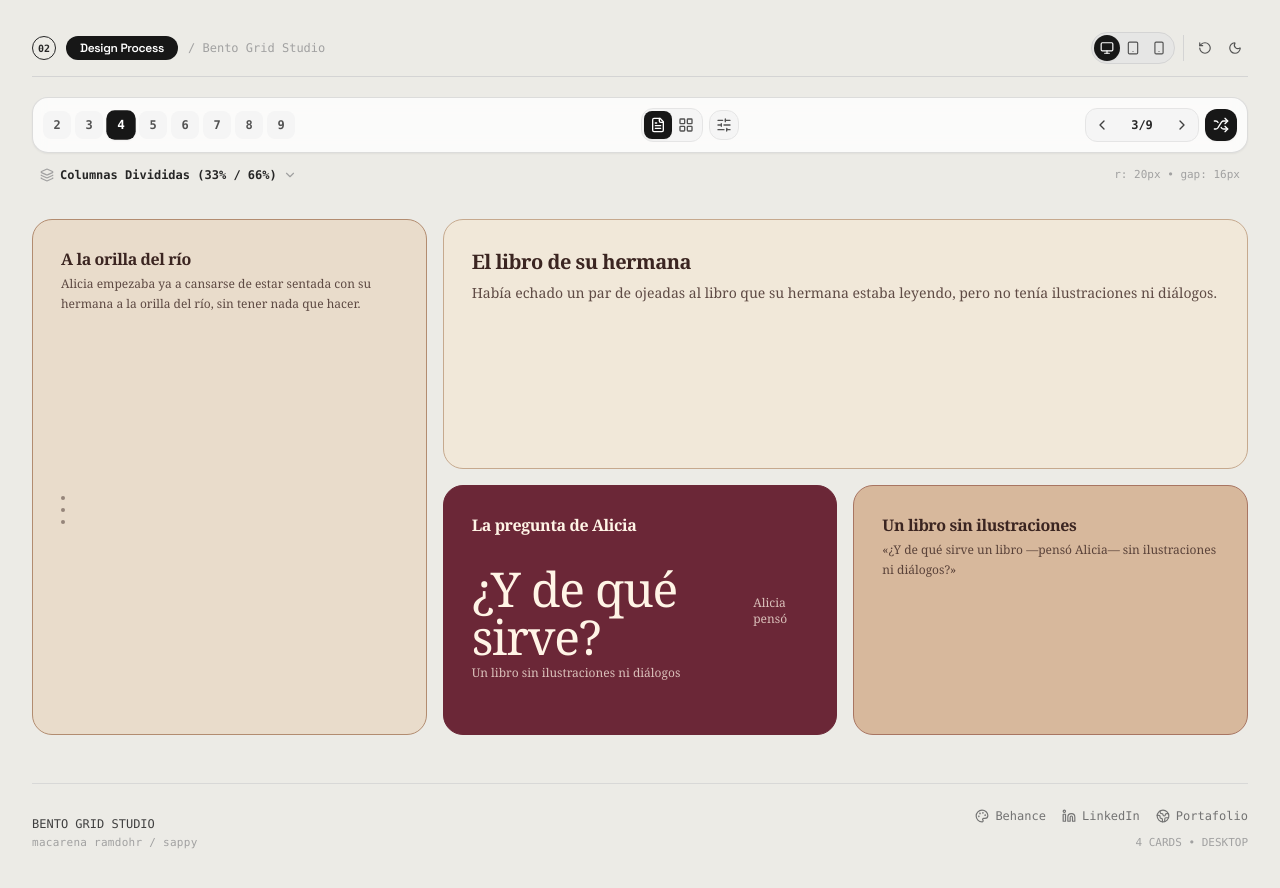
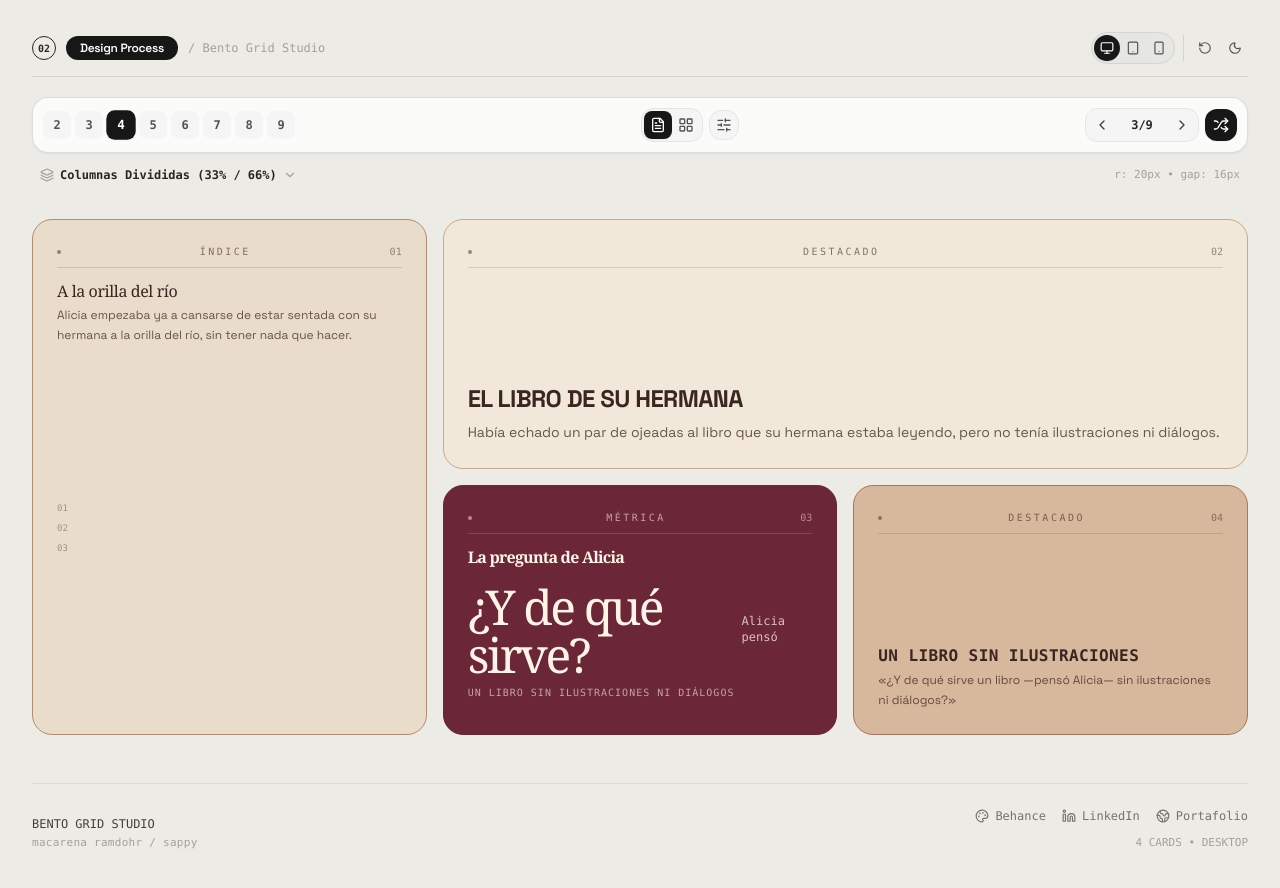
Before and after one commit to sappy666/bento-grid, a React (Vite) app: page / in a window 1280 px wide. Shown: the top 888 px of the page. Built offline with nearby package versions, Linux system fonts and the light colour scheme; a web font is replaced by a local one.

Commit message:
arreglos

```diff
--- a/src/components/BentoCardView.tsx
+++ b/src/components/BentoCardView.tsx
@@ -60,6 +60,25 @@ const editorialCardThemes = [
   'bg-[#D7B89C] dark:bg-[#432A27] border-[#A87562] dark:border-[#71453E] text-[#3B2521] dark:text-[#F4E8D8]',
 ];
 
+// A distinct typographic "voice" paired with each color theme above — mixes serif,
+// sans and mono treatments so cards read as a considered editorial system, not repeats.
+const titleTypeStyles = [
+  'font-editorial font-medium tracking-tight normal-case',
+  'font-primary font-bold tracking-tight uppercase',
+  'font-editorial font-semibold tracking-tighter normal-case',
+  'font-mono font-bold tracking-wide uppercase',
+];
+
+const eyebrowByType: Record<string, string> = {
+  featured: 'Destacado',
+  metric: 'Métrica',
+  list: 'Índice',
+  quote: 'Cita',
+  image: 'Visual',
+  media: 'Media',
+  action: 'Acción',
+};
+
 export const BentoCardView: React.FC<BentoCardViewProps> = ({
   card,
   index,
@@ -79,6 +98,8 @@ export const BentoCardView: React.FC<BentoCardViewProps> = ({
 
   const rowClass = deviceView === 'mobile' ? 'min-h-[190px]' : getRowSpanClass(card.rowSpanDesktop);
   const editorialTheme = editorialCardThemes[index % editorialCardThemes.length];
+  const titleType = titleTypeStyles[index % titleTypeStyles.length];
+  const eyebrow = eyebrowByType[card.type] || 'Nota';
 
   const isWide = (deviceView === 'desktop' && card.colSpanDesktop >= 6) || (deviceView === 'tablet' && (card.colSpanTablet || 6) >= 8);
 
@@ -103,15 +124,26 @@ export const BentoCardView: React.FC<BentoCardViewProps> = ({
       style={{
         borderRadius: borderRadius !== undefined ? `${borderRadius}px` : undefined,
       }}
-      className={`group relative flex flex-col justify-between p-6 sm:p-7 transition-all duration-200 cursor-pointer select-none border hover:shadow-lg ${editorialTheme} ${colClass} ${rowClass} ${
+      className={`group relative flex flex-col justify-between p-5 sm:p-6 transition-all duration-200 cursor-pointer select-none border hover:shadow-lg ${editorialTheme} ${colClass} ${rowClass} ${
         isSelected ? 'ring-2 ring-neutral-900 dark:ring-white' : ''
       }`}
     >
-      {/* Minimal Header: title + short subtitle, no icon / badge / index chrome */}
+      {/* Eyebrow bar: corner marks + centered label + running index, editorial "spec sheet" framing */}
+      <div className="flex items-center justify-between gap-2 pb-2 mb-3 border-b border-current/15">
+        <span className="w-1 h-1 rounded-full bg-current/50 shrink-0" />
+        <span className="flex-1 text-center text-[9px] sm:text-[10px] font-mono uppercase tracking-[0.25em] opacity-60 truncate">
+          {eyebrow}
+        </span>
+        <span className="text-[9px] sm:text-[10px] font-mono opacity-50 tabular-nums shrink-0">
+          {String(index + 1).padStart(2, '0')}
+        </span>
+      </div>
+
+      {/* Header: title + short subtitle, typographic voice varies per card */}
       <div>
         <h3
-            className={`font-semibold tracking-tight leading-snug font-editorial ${
-            isWide ? 'text-lg sm:text-xl mb-1.5' : 'text-sm sm:text-base mb-1'
+            className={`leading-snug ${titleType} ${
+            isWide ? 'text-lg sm:text-2xl mb-1.5' : 'text-sm sm:text-base mb-1'
           }`}
         >
           {card.content.title || card.title}
@@ -120,7 +152,7 @@ export const BentoCardView: React.FC<BentoCardViewProps> = ({
         {/* Subtitle / Description if not metric */}
         {card.type !== 'metric' && card.type !== 'quote' && (card.content.subtitle || card.content.quoteText) && (
           <p
-            className={`font-normal leading-relaxed line-clamp-2 font-editorial opacity-80 ${
+            className={`font-normal leading-relaxed line-clamp-2 font-primary opacity-75 ${
               isWide ? 'text-xs sm:text-sm' : 'text-xs'
             }`}
           >
@@ -133,17 +165,17 @@ export const BentoCardView: React.FC<BentoCardViewProps> = ({
       {card.type === 'metric' && (
         <div className="my-auto py-2">
           <div className="flex items-baseline gap-2">
-            <span className="text-3xl sm:text-4xl lg:text-5xl font-medium tracking-tight font-editorial">
+            <span className="text-3xl sm:text-4xl lg:text-5xl font-medium tracking-tighter font-editorial">
               {card.content.metricValue || '98.4%'}
             </span>
             {card.content.metricChange && (
-              <span className="text-xs font-medium opacity-75 font-editorial">
+              <span className="text-xs font-mono font-medium opacity-75">
                 {card.content.metricChange}
               </span>
             )}
           </div>
           {card.content.metricLabel && (
-            <div className="text-xs mt-1 opacity-75 font-editorial">
+            <div className="text-[10px] mt-1.5 font-mono uppercase tracking-widest opacity-60">
               {card.content.metricLabel}
             </div>
           )}
@@ -151,10 +183,10 @@ export const BentoCardView: React.FC<BentoCardViewProps> = ({
       )}
 
       {card.type === 'quote' && (
-        <div className="my-auto py-2 border-l border-current/40 pl-3.5 text-xs sm:text-sm font-medium font-editorial">
+        <div className="my-auto py-2 border-l border-current/40 pl-3.5 text-xs sm:text-sm font-medium font-editorial italic">
           "{card.content.quoteText || 'Weniger, aber besser.'}"
           {card.content.quoteAuthor && (
-              <span className="block mt-1 text-[11px] opacity-70 font-editorial">
+              <span className="block mt-1.5 text-[10px] font-mono not-italic uppercase tracking-widest opacity-60">
               — {card.content.quoteAuthor}
             </span>
           )}
@@ -164,8 +196,8 @@ export const BentoCardView: React.FC<BentoCardViewProps> = ({
       {card.type === 'list' && card.content.listItems && card.content.listItems.length > 0 && (
         <div className="my-auto py-2 space-y-2">
           {card.content.listItems.slice(0, 3).map((item, i) => (
-            <div key={i} className="flex items-center gap-2 text-xs opacity-80 font-editorial">
-              <div className="w-1 h-1 rounded-full bg-current/60 shrink-0" />
+            <div key={i} className="flex items-center gap-2.5 text-xs opacity-80 font-primary">
+              <span className="text-[9px] font-mono opacity-50 shrink-0">{String(i + 1).padStart(2, '0')}</span>
               <span className="truncate">{item.text}</span>
             </div>
           ))}
--- a/src/index.css
+++ b/src/index.css
@@ -17,6 +17,10 @@
   .font-editorial {
     font-family: var(--font-editorial);
   }
+
+  .font-primary {
+    font-family: var(--font-primary);
+  }
 }
 
 /* Minimalist interaction resets */
```
